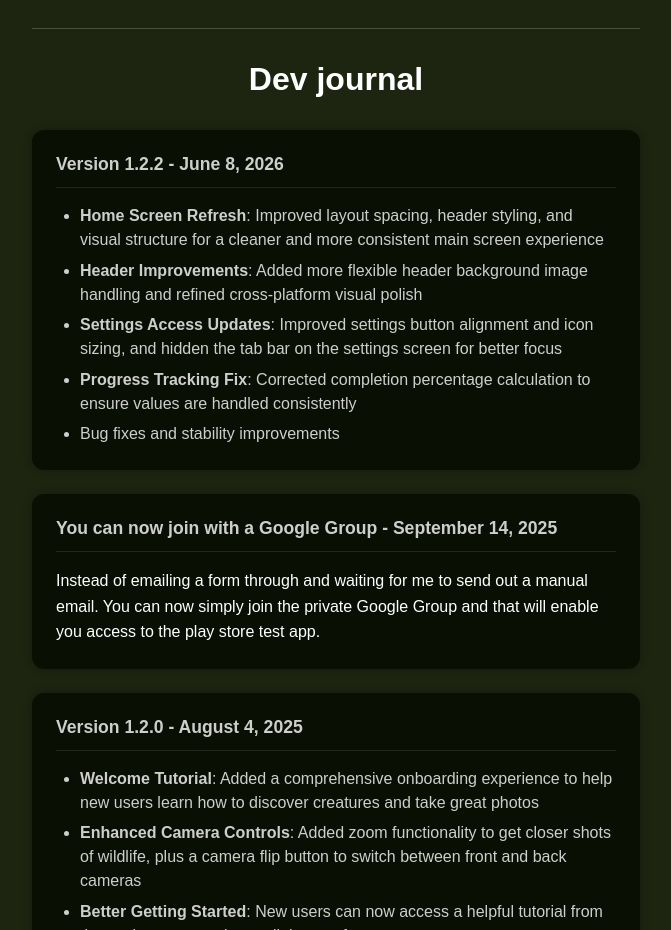
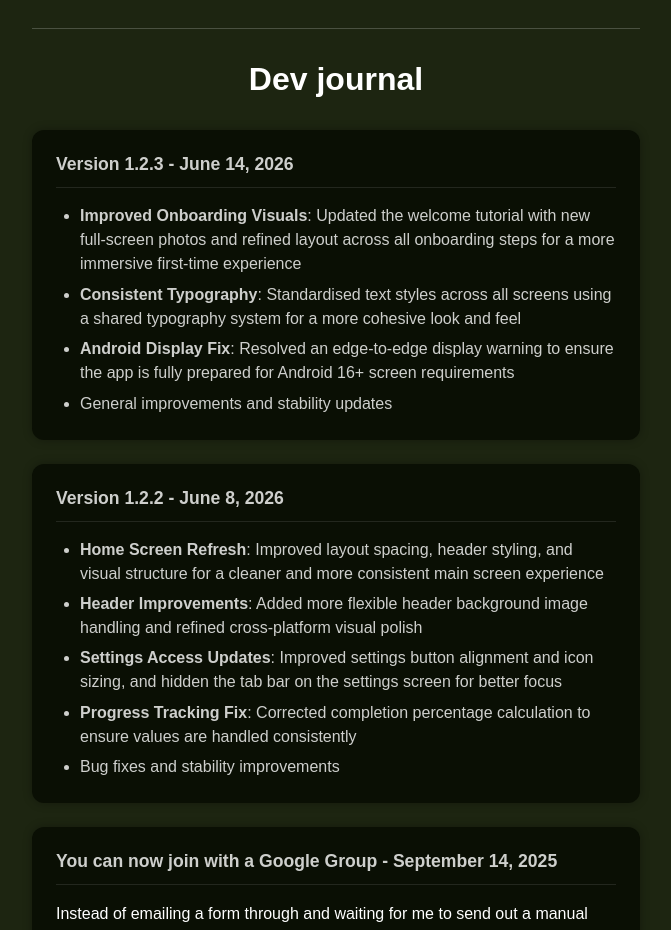
Before and after one commit to absentees/found-around-www, a website built with Parcel: page src/index.html in a window 1280 px wide. Shown: the part 1120-2050 px from the top of the page, without its empty margins (304-975 px from the left). Built offline with nearby package versions, Linux system fonts and the light colour scheme.

Commit message:
Update dev journal with Version 1.2.3 release

```diff
--- a/src/index.html
+++ b/src/index.html
@@ -83,6 +83,21 @@
 		>
 			<h2 id="journal-heading">Dev journal</h2>
 			<div class="journal-entries">
+				<article class="journal-entry">
+					<h3 class="entry-date">Version 1.2.3 - June 14, 2026</h3>
+					<div class="entry-content">
+						<ul>
+							<li><strong>Improved Onboarding Visuals</strong>: Updated the welcome tutorial with new
+								full-screen photos and refined layout across all onboarding steps for a more immersive
+								first-time experience</li>
+							<li><strong>Consistent Typography</strong>: Standardised text styles across all screens
+								using a shared typography system for a more cohesive look and feel</li>
+							<li><strong>Android Display Fix</strong>: Resolved an edge-to-edge display warning to
+								ensure the app is fully prepared for Android 16+ screen requirements</li>
+							<li>General improvements and stability updates</li>
+						</ul>
+					</div>
+				</article>
 				<article class="journal-entry">
 					<h3 class="entry-date">Version 1.2.2 - June 8, 2026</h3>
 					<div class="entry-content">
```
